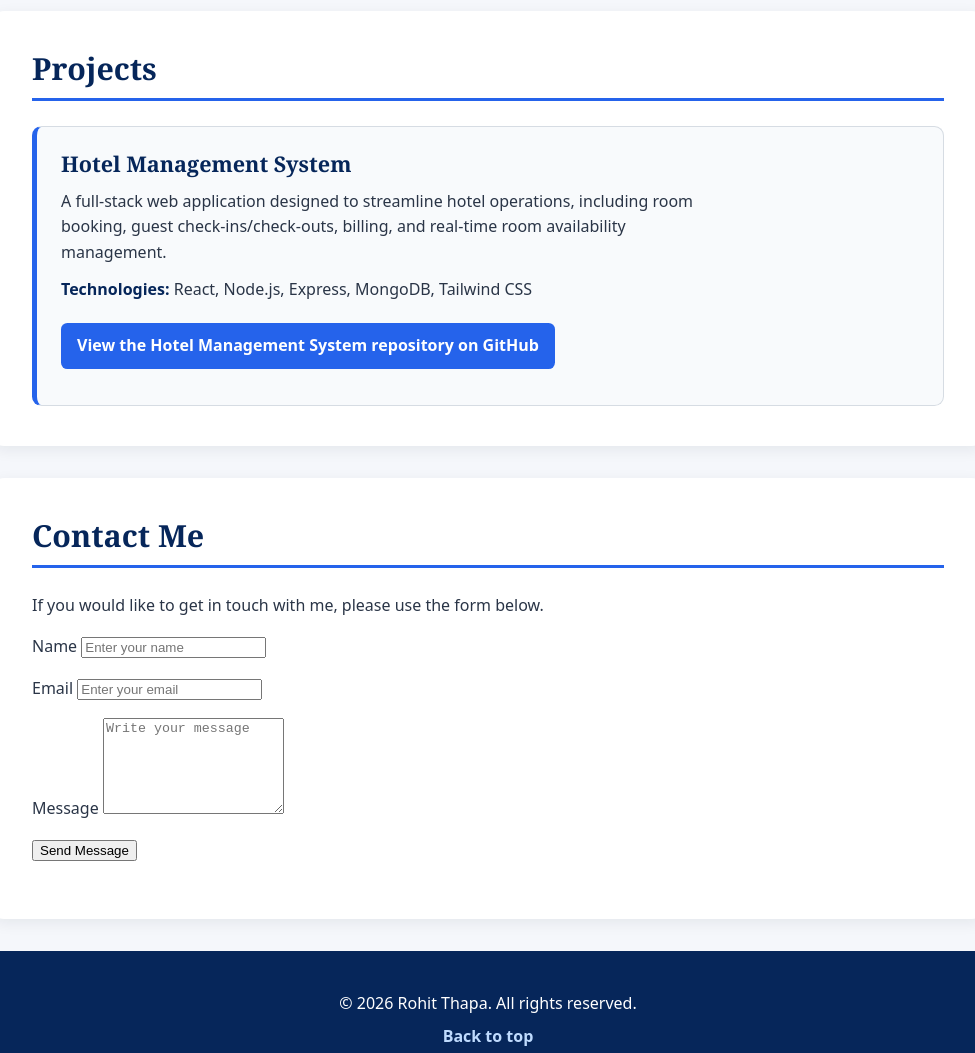
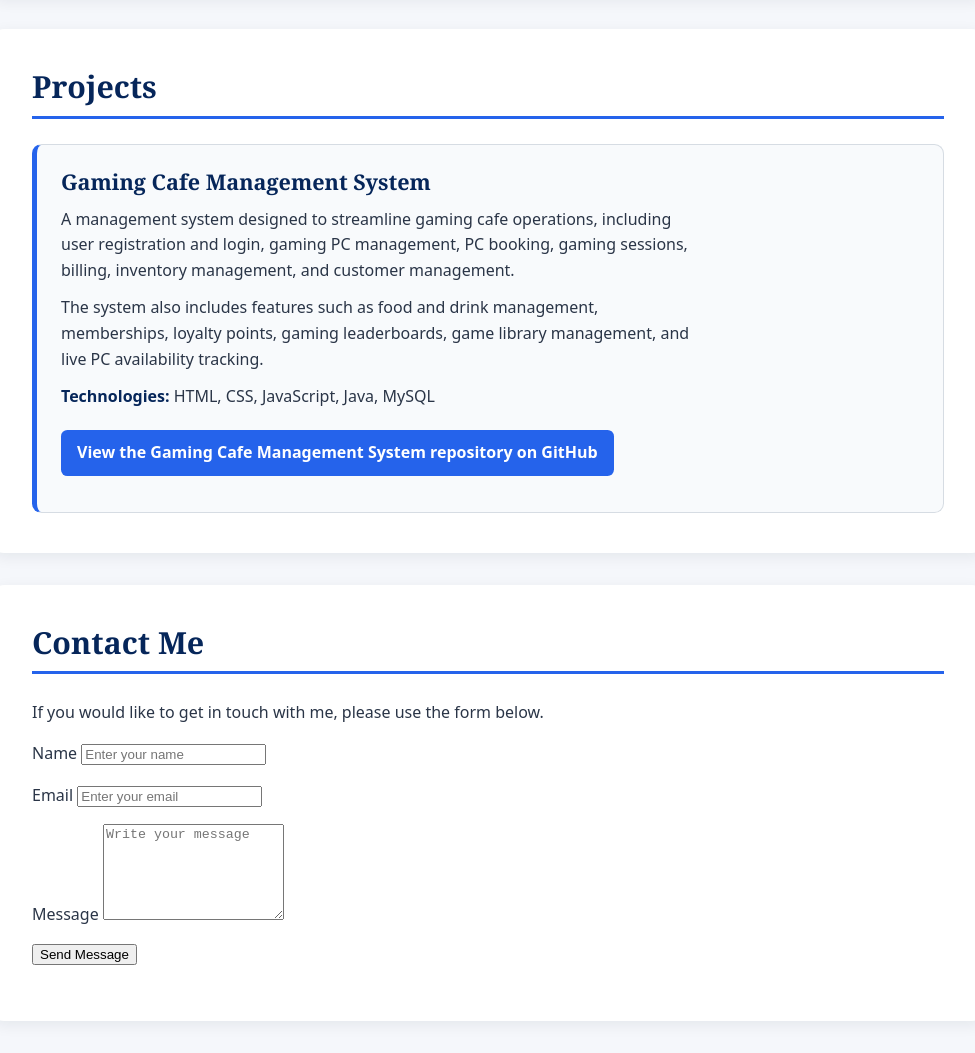
Before and after one commit to rohit-thapa12/Portifolio, a plain HTML site: page index.html in a window 1280 px wide. Shown: the part 1347-2400 px from the top of the page, without its empty margins (152-1127 px from the left). Drawn offline with Linux system fonts and the light colour scheme.

Commit message:
Add Gaming Cafe Management System project details
Updated the portfolio to include a new project, 'Gaming Cafe Management System', detailing its features and technologies used.

````diff
--- a/index.html
+++ b/index.html
@@ -1,3 +1,4 @@
+```html
 <!DOCTYPE html>
 <html lang="en">
 
@@ -118,38 +119,46 @@
             <h2 id="projects-heading">Projects</h2>
 
 
-            <!-- Hotel Management System -->
-            <article aria-labelledby="project-hotel">
+            <!-- Gaming Cafe Management System -->
+            <article aria-labelledby="project-gaming-cafe">
 
-                <h3 id="project-hotel">
-                    Hotel Management System
+                <h3 id="project-gaming-cafe">
+                    Gaming Cafe Management System
                 </h3>
 
                 <p>
-                    A full-stack web application designed to streamline
-                    hotel operations, including room booking, guest
-                    check-ins/check-outs, billing, and real-time room
-                    availability management.
+                    A management system designed to streamline gaming cafe
+                    operations, including user registration and login,
+                    gaming PC management, PC booking, gaming sessions,
+                    billing, inventory management, and customer management.
+                </p>
+
+                <p>
+                    The system also includes features such as food and drink
+                    management, memberships, loyalty points, gaming
+                    leaderboards, game library management, and live PC
+                    availability tracking.
                 </p>
 
                 <p>
                     <strong>Technologies:</strong>
-                    React, Node.js, Express, MongoDB, Tailwind CSS
+                    HTML, CSS, JavaScript, Java, MySQL
                 </p>
 
                 <p>
                     <a
-                        href="https://github.com/rohit-thapa12/Hotel-Management-System"
+                        href="https://github.com/rohit-thapa12/Gaming-Cafe-Management-System"
                         target="_blank"
                         rel="noopener noreferrer"
                     >
-                        View the Hotel Management System repository on GitHub
+                        View the Gaming Cafe Management System repository on GitHub
                     </a>
                 </p>
 
             </article>
 
         </section>
+
 
         <!-- Contact Section -->
         <section id="contact" aria-labelledby="contact-heading">
@@ -233,3 +242,4 @@
 
 </body>
 </html>
+```
````
